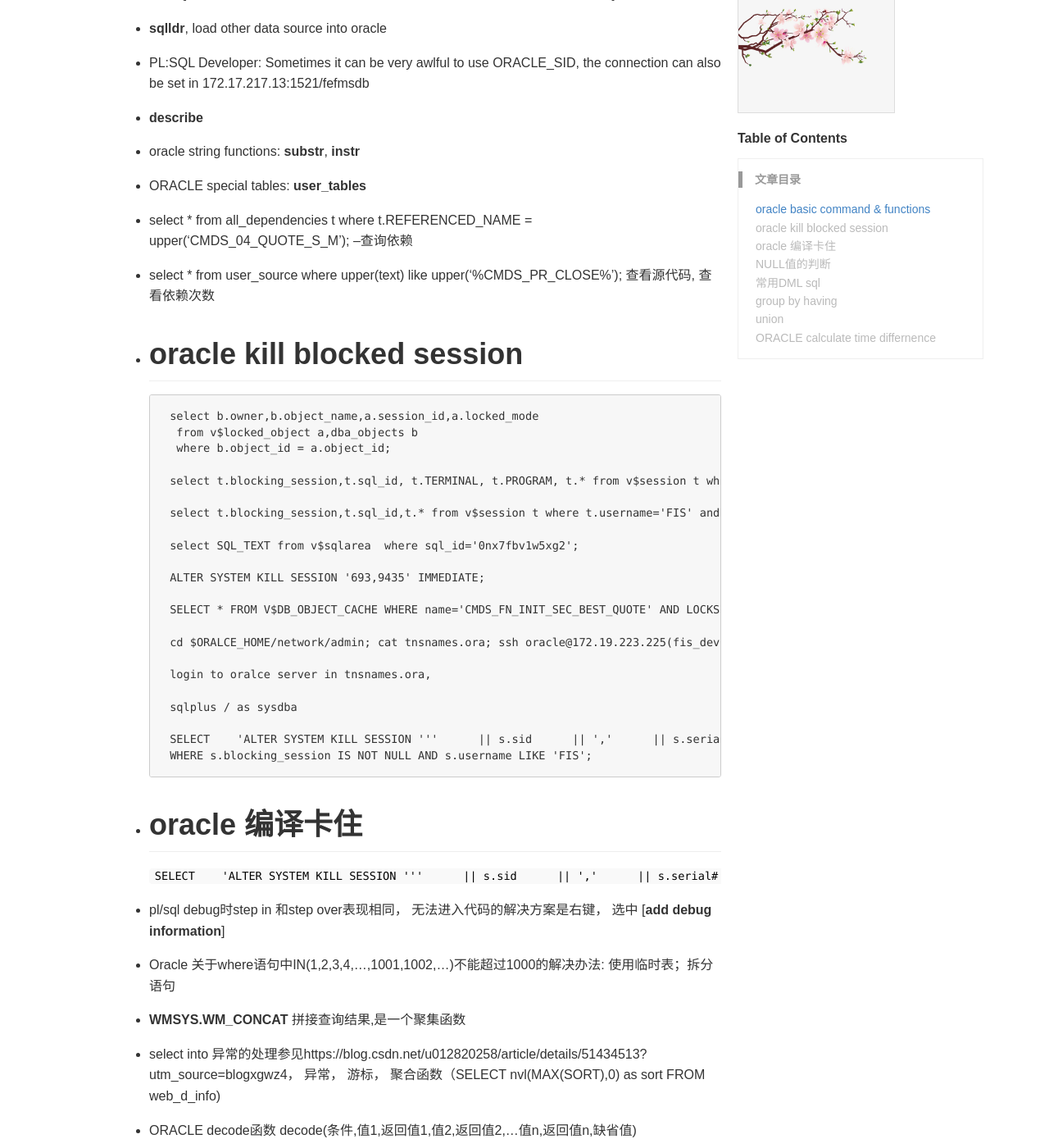
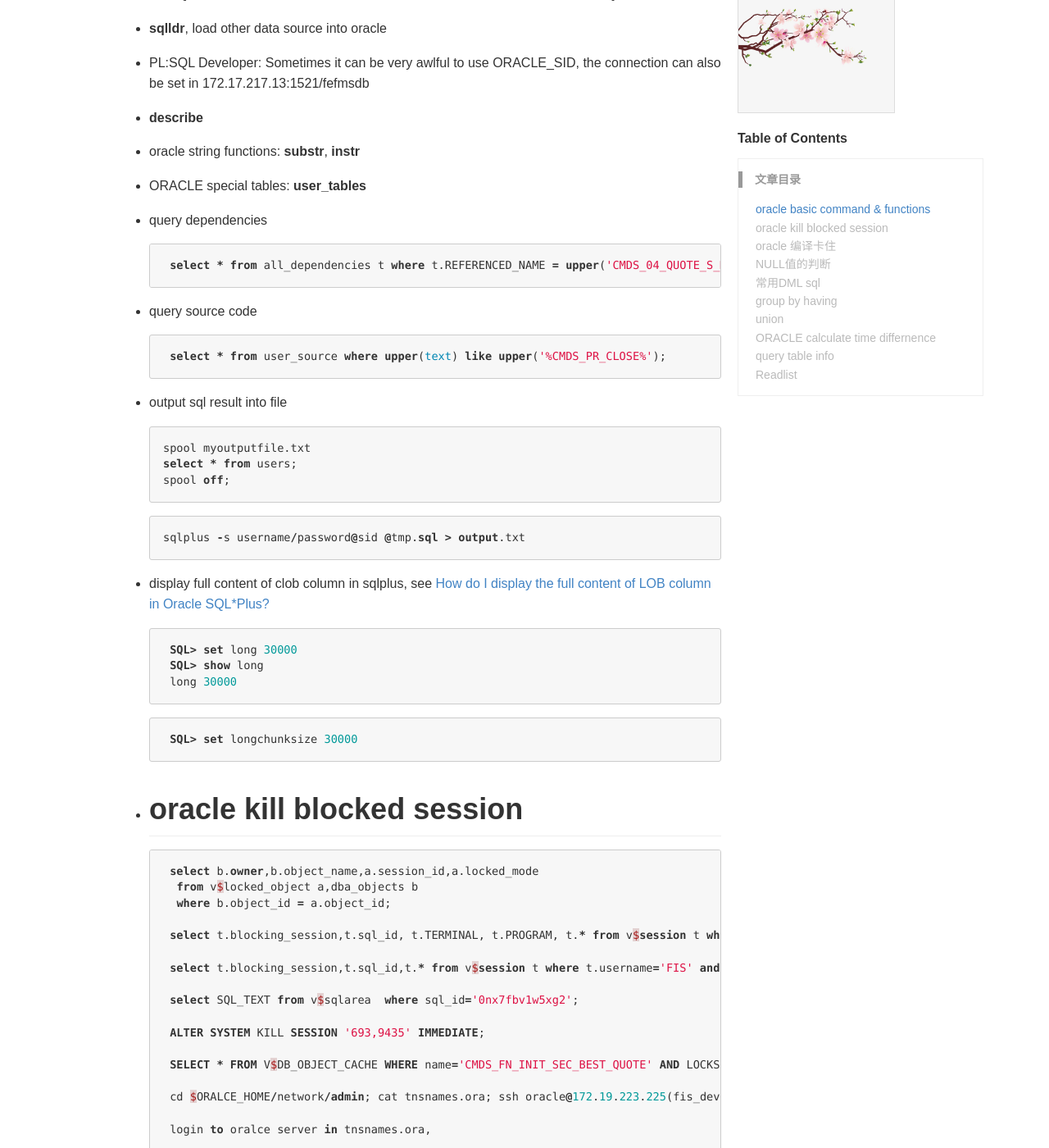
Before and after one commit to alanackart/alanackart.github.io, a Jekyll site: the page built from _posts/2018-08-14-ORACLE.md, in a window 1280 px wide and 1400 px high, scrolled down 414 px. Shown: the whole window at 82% size. Built offline with Jekyll 4.4.1, drawn with Linux system fonts in a browser that asks for light colours; comment, search, counter and statistics services are not loaded; some of the changed text lies outside the part shown.

Commit message:
minor update on document organization and content

````diff
--- a/_posts/2018-08-14-ORACLE.md
+++ b/_posts/2018-08-14-ORACLE.md
@@ -25,13 +25,49 @@ oracle 数据库及其相关支持是真的强大（可是太贵了）
 
 - ORACLE special tables: **user_tables**
 
-- select * from all_dependencies t where t.REFERENCED_NAME = upper('CMDS_04_QUOTE_S_M'); --查询依赖
+- query dependencies
 
-- select * from user_source where upper(text) like upper('%CMDS_PR_CLOSE%'); 查看源代码, 查看依赖次数
+   ```sql
+   select * from all_dependencies t where t.REFERENCED_NAME = upper('CMDS_04_QUOTE_S_M');
+   ```
+
+
+
+- query source code
+
+   ```sql
+   select * from user_source where upper(text) like upper('%CMDS_PR_CLOSE%');
+   ```
+
+
+
+- output sql result into file
+
+  ```sql
+  spool myoutputfile.txt
+  select * from users;
+  spool off;
+  ```
+
+  ```sql
+  sqlplus -s username/password@sid @tmp.sql > output.txt
+  ```
+
+- display full content of clob column in sqlplus, see [How do I display the full content of LOB column in Oracle SQL*Plus?](https://stackoverflow.com/questions/122772/how-do-i-display-the-full-content-of-lob-column-in-oracle-sqlplus)
+
+   ```sql
+   SQL> set long 30000
+   SQL> show long
+   long 30000
+   ```
+
+   ```sql
+   SQL> set longchunksize 30000
+   ```
 
 - # oracle kill blocked session
 
-   ```
+   ```sql
    select b.owner,b.object_name,a.session_id,a.locked_mode
     from v$locked_object a,dba_objects b
     where b.object_id = a.object_id;
@@ -58,7 +94,9 @@ oracle 数据库及其相关支持是真的强大（可是太贵了）
 
 - # oracle 编译卡住
 
-  `SELECT    'ALTER SYSTEM KILL SESSION '''      || s.sid      || ','      || s.serial#      || ''' IMMEDIATE;'  FROM V$SESSION s WHERE SID in(select SID from V$ACCESS WHERE object = 'MQ_QUOTE');`
+  ```sql
+  SELECT    'ALTER SYSTEM KILL SESSION '''      || s.sid      || ','      || s.serial#      || ''' IMMEDIATE;'  FROM V$SESSION s WHERE SID in(select SID from V$ACCESS WHERE object = 'MQ_QUOTE');
+  ```
 
 - pl/sql debug时step in 和step over表现相同， 无法进入代码的解决方案是右键， 选中 [**add debug information**]
 
@@ -80,18 +118,18 @@ oracle 数据库及其相关支持是真的强大（可是太贵了）
 
 - ORACLE dbms_output
 
-```
-set serveroutput on;/*comment this line in sql mode, this line works in command mode & sqlplus */
-begin
-   dbms_output.put('a'); --写入buffer但不输出
-   dbms_output.put('b'); --写入buffer但不输出
-   dbms_output.new_line; --回车(换行)，输出
-   dbms_output.put_line('hello world!'); --输出并换行
-   dbms_output.put('d'); --写入buffer但不输出
-   dbms_output.put_line(get_serial_no_date('TEST'));
-end;
-/
-```
+    ```sql
+    set serveroutput on;/*comment this line in sql mode, this line works in command mode & sqlplus */
+    begin
+       dbms_output.put('a'); --写入buffer但不输出
+       dbms_output.put('b'); --写入buffer但不输出
+       dbms_output.new_line; --回车(换行)，输出
+       dbms_output.put_line('hello world!'); --输出并换行
+       dbms_output.put('d'); --写入buffer但不输出
+       dbms_output.put_line(get_serial_no_date('TEST'));
+    end;
+    /
+    ```
 
 
 
@@ -105,46 +143,46 @@ end;
 
 - # NULL值的判断
 
-```
-declare
-  -- Local variables here
-  n number;
-begin
-  -- Test statements here
-  n := NULL;
-  if(n > 0) then
-  dbms_output.put_line( 'n > 0' );
-  else
- dbms_output.put_line( 'others' );
-  end if;
-   if(n <= 0) then
-  dbms_output.put_line( 'others' );
-  else
- dbms_output.put_line( 'n > 0' );
-  end if;
-end;
-```
+    ```sql
+    declare
+      -- Local variables here
+      n number;
+    begin
+      -- Test statements here
+      n := NULL;
+      if(n > 0) then
+      dbms_output.put_line( 'n > 0' );
+      else
+     dbms_output.put_line( 'others' );
+      end if;
+       if(n <= 0) then
+      dbms_output.put_line( 'others' );
+      else
+     dbms_output.put_line( 'n > 0' );
+      end if;
+    end;
+    ```
 
 输入为NULL时，上面两个过程中的判断的结果都是一样的，不管是NULL >= 0还是NULL < 0结果都是未知，所以两个判断的结果都是NULL。最终，在屏幕上输出的都是ELSE后面跟的输出值。
 由于NULL所具有的特殊性，在处理数据库相关问题时应该对NULL的情况额外考虑，否则很容易造成错误。
 
 # 常用DML sql
 
-```
+```sql
 ALTER TABLE table_name
 DISABLE CONSTRAINT constraint_name;
 ```
 
 Copy all columns from one table to another table:
 
-```
+```sql
 INSERT INTO  table2  SELECT  *  FROM  table1  WHERE  condition;
 ```
 
 Copy only some columns from one table into another table:
 
-```
-NSERT INTO table2 (column1, column2, column3, ...)
+```sql
+INSERT INTO table2 (column1, column2, column3, ...)
 SELECT column1, column2, column3, ...
 FROM table1
 WHERE condition;
@@ -152,13 +190,13 @@ WHERE condition;
 
 create index
 
-```
+```sql
 create index CUS_STRATEGY_CONDITON_LIST_idx on CUS_STRATEGY_CONDITON_LIST(SEQ,CUS_STRATEGY_ID, CUS_NUMBER, DEALER_NUMBER);
 ```
 
 comment on table and column
 
-```
+```sql
 comment on table CUS_STRATEGY_CONDITON_LIST
   is '条件表';
 comment on column CUS_STRATEGY_CONDITON_LIST.SEQ
@@ -167,7 +205,7 @@ comment on column CUS_STRATEGY_CONDITON_LIST.SEQ
 
 drop primary key and unique constraint
 
-```
+```sql
 alter table CSTP_04_LF_GRP drop constraint  PK_CSTP_04_LF_GRP;
 
 alter table CSTP_04_LF_GRP add constraint PK_CSTP_04_LF_GRP primary key (CUS_NUMBER, MODIFY_USER, GRP_ID);
@@ -177,19 +215,16 @@ alter table CSTP_04_LF_GRP add constraint PK_CSTP_04_LF_GRP primary key (CUS_NUM
 
 - Tnsping $ORACLE_SID
 
-- show comments of a column with desc operation in  sql query
-  https://stackoverflow.com/questions/10912337/how-to-show-comments-of-a-column-with-desc-operation
-
 - difference between union and join
 
-  ```
+  ```sql
   selec t 1 from dual union select 2 from dual
   select * from ( (select 1 from dual) s join  (select 2 from dual) t on 1=1)
   ```
 
 - # group by having
 
-  ```
+  ```sql
   SELECT
       order_id,
       SUM( unit_price * quantity ) order_value
@@ -229,3 +264,33 @@ alter table CSTP_04_LF_GRP add constraint PK_CSTP_04_LF_GRP primary key (CUS_NUM
 ```sql
 select  (sysdate -  t.modify_time)* 24*3600 from table_test t;
 ```
+
+# query table info
+
+- use `user_col_comments`, `user_tab_columns` to query full info of a table
+
+```sql
+select tc.column_name as "字段"
+,      tc.data_type || case when tc.data_type = 'NUMBER' and tc.data_precision is not null then '(' || tc.data_precision || ',' || tc.data_scale || ')'
+                            when tc.data_type like '%CHAR%' then '(' || tc.data_length || ')'
+                            else null
+                       end type
+,      cc.comments as "备注"
+,      tc.nullable  as "是否允许为Null"
+,    null as "备注"
+,    null as  "主键"
+from   user_col_comments cc
+join   user_tab_columns  tc on  cc.column_name = tc.column_name
+                            and cc.table_name  = tc.table_name
+where  cc.table_name = upper('CSTP_04_QUOTE_S_M');
+```
+
+- use   `sys.Dba_tab_Columns` , `sys.Dba_col_comments` to  query full info of a table.see [stackoverflow](https://stackoverflow.com/questions/10912337/how-to-show-comments-of-a-column-with-desc-operation)
+
+-  query DDL script which generate a script which can create a table.
+
+  ```sql
+  SELECT DBMS_METADATA.get_ddl ('TABLE', 'CSTP_STRATEGY_LIST_N')  FROM sys.dual;
+  ```
+
+# Readlist
````
